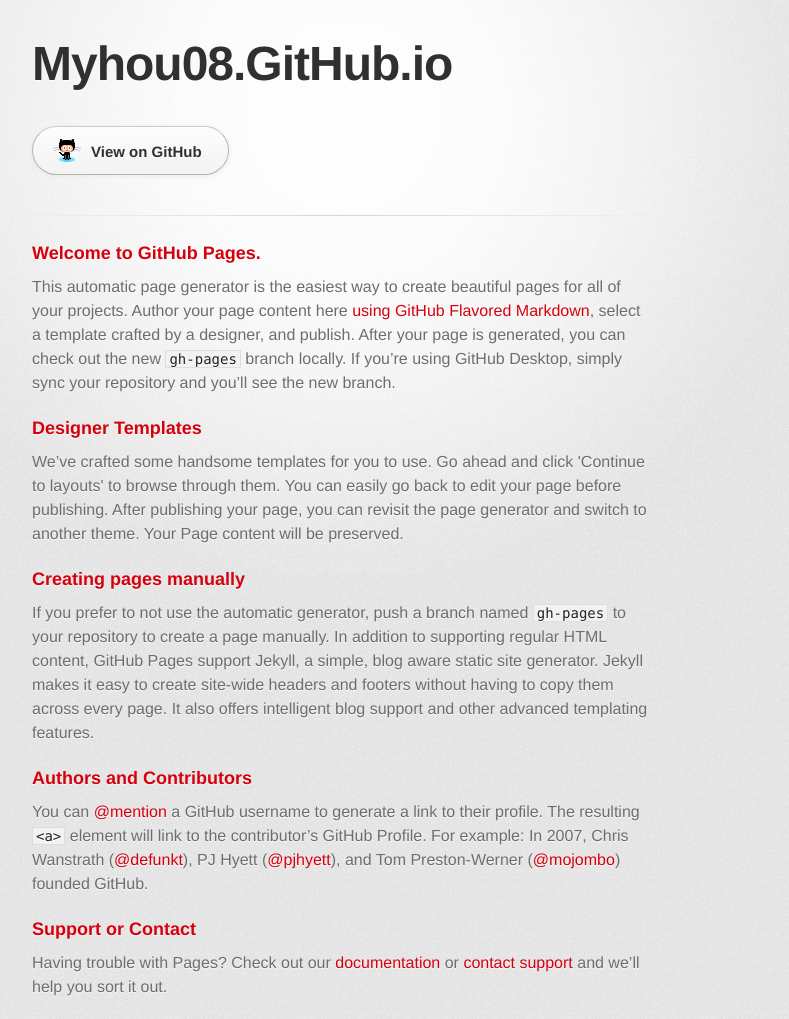
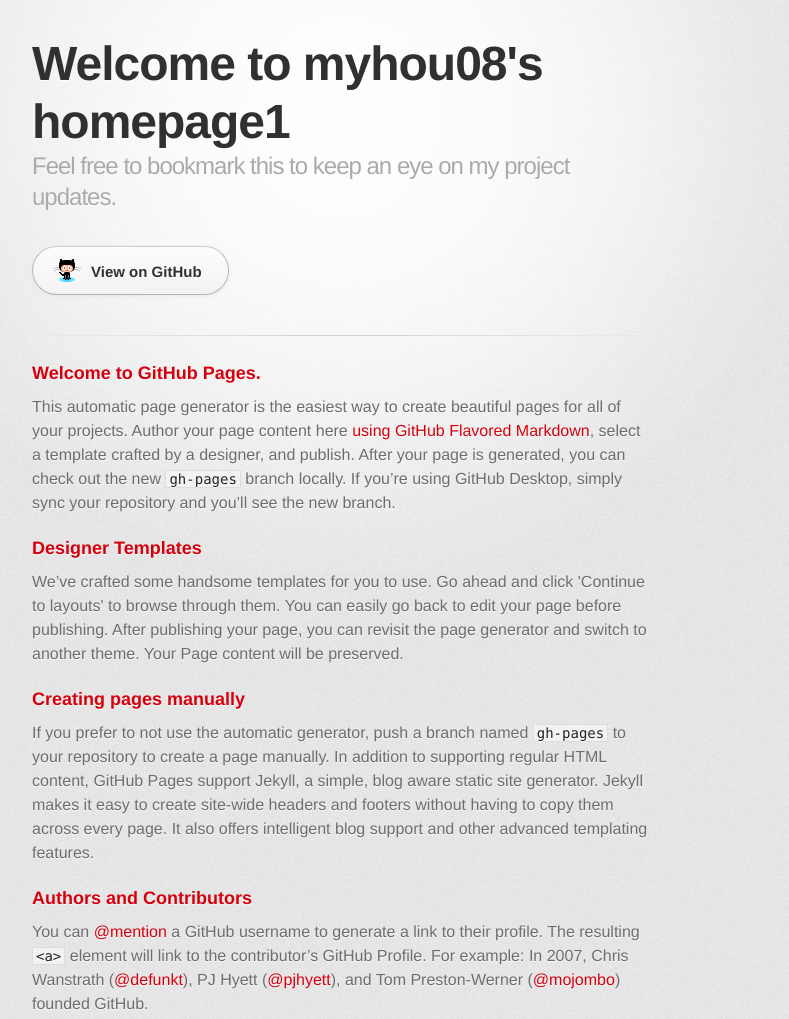
Before and after one commit to myhou08/myhou08.github.io, a plain HTML site: page index.html in a window 1280 px wide. Shown: the top 1019 px of the page, without its empty margins (298-1087 px from the left). Drawn offline with Linux system fonts and the light colour scheme; a web font is replaced by a local one.

Commit message:
Update index.html

```diff
--- a/index.html
+++ b/index.html
@@ -18,8 +18,8 @@
       <div class="inner">
 
         <header>
-          <h1>Myhou08.GitHub.io</h1>
-          <h2></h2>
+          <h1>Welcome to myhou08's homepage1</h1>
+          <h2>Feel free to bookmark this to keep an eye on my project updates.</h2>
         </header>
 
         <section id="downloads" class="clearfix">
```
